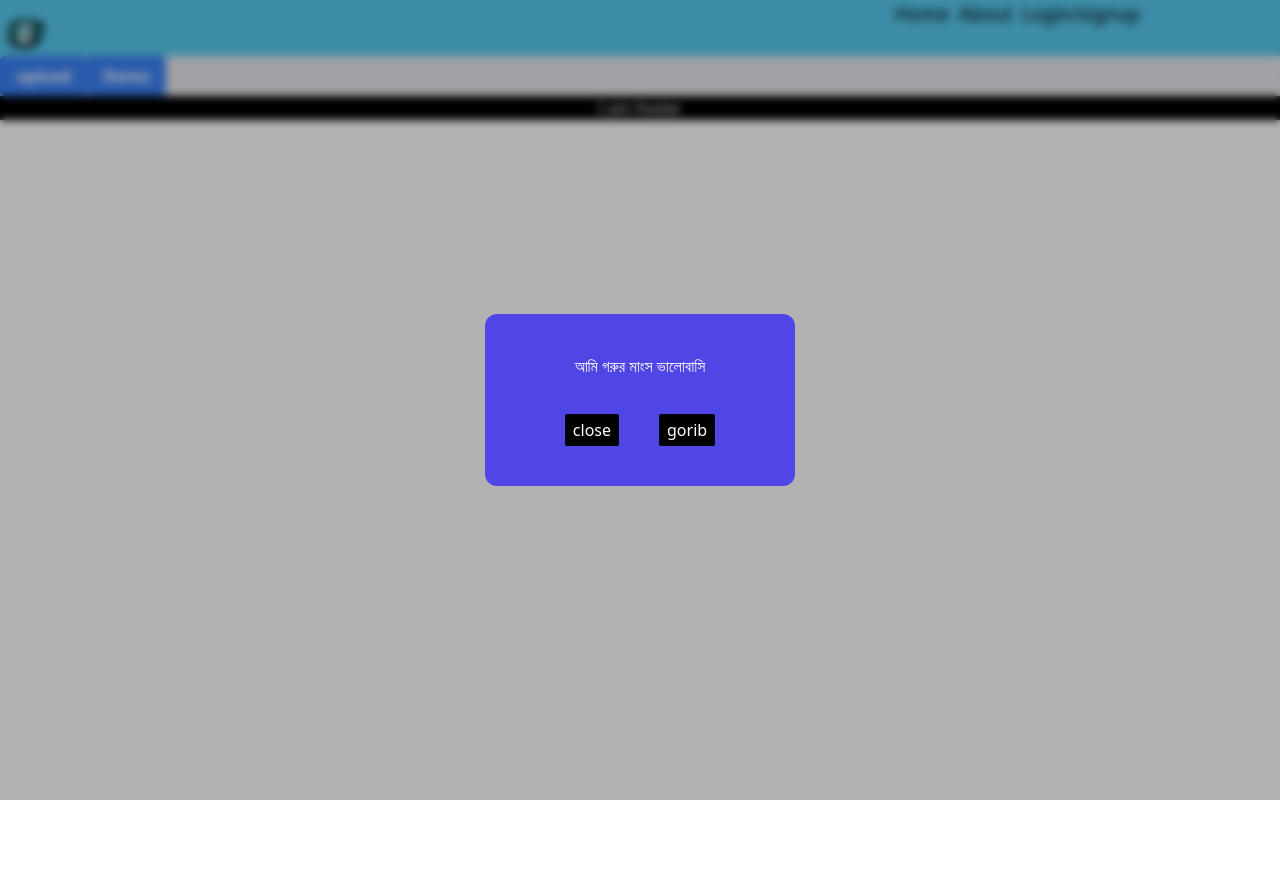
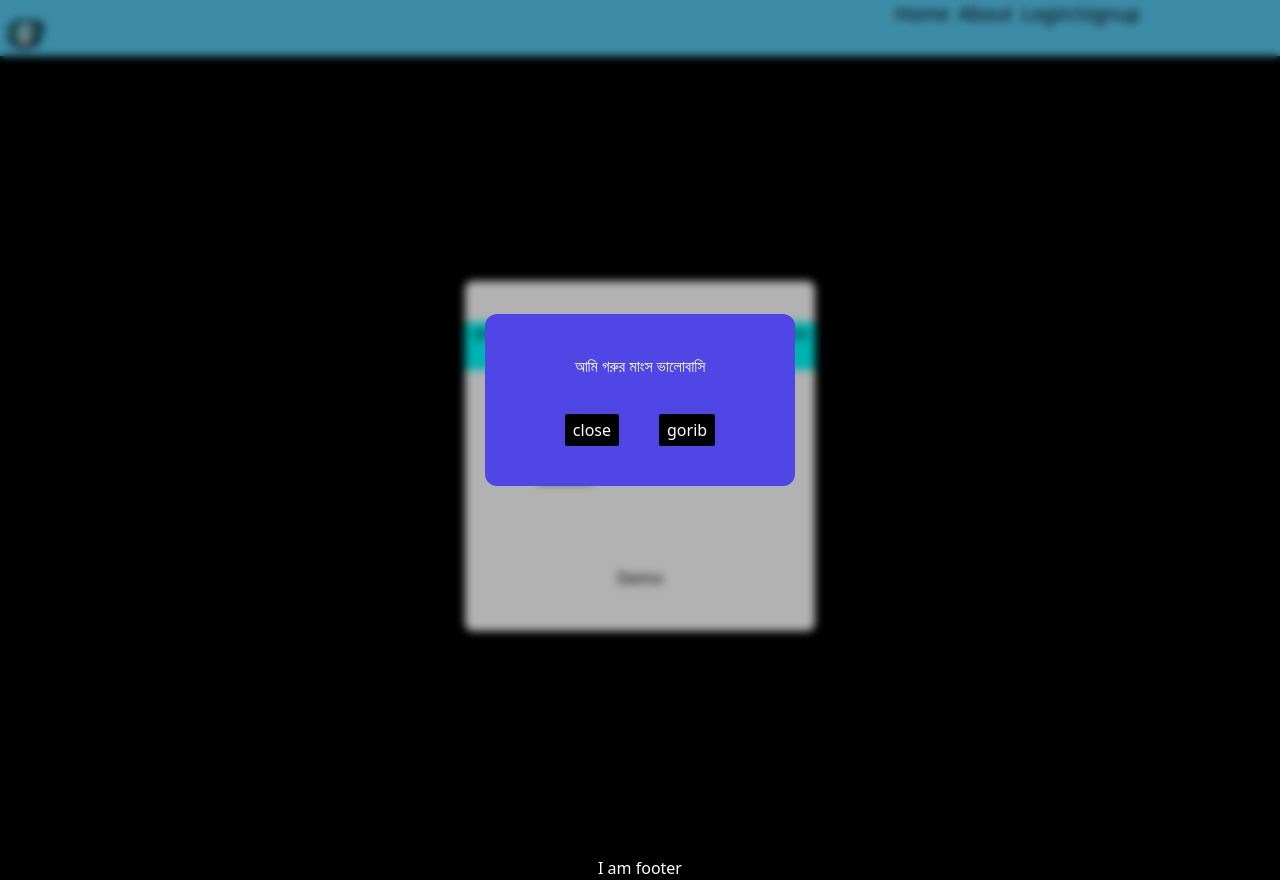
Before and after one commit to samratabduljalil/AgriCareHub, a React (Vite) app in the folder frontend/: page / in a window 1280 px wide. Before the commit the page ends 800 px from the top, so only its background shows below. Built offline with nearby package versions, Linux system fonts and the light colour scheme.

Commit message:
working on Demo Medication Home

```diff
--- a/frontend/src/App.tsx
+++ b/frontend/src/App.tsx
@@ -1,7 +1,10 @@
-import React from 'react';
+
 import { BrowserRouter as Router, Route,Routes} from 'react-router-dom';
 import Home from './Pages/Home'
 import About from './Pages/About'
+import Medication from './Pages/Medication'
+import Demo from './Pages/Demo'
+
 
 function App() {
 
@@ -14,6 +17,8 @@ function App() {
       <Routes>
         <Route  path="/" element={<Home/>} />
         <Route  path="/About" element={<About/>} />
+        <Route  path="/Medication" element={<Medication/>} />
+        <Route  path="/Demo" element={<Demo/>} />
         </Routes>
     </Router>
     </>
--- /dev/null
+++ b/frontend/src/Pages/Demo.tsx
@@ -0,0 +1,14 @@
+import './demo.css';
+
+function Demo(){
+
+    return(<>
+    <div className="footer"><h1>I am Demo</h1></div>
+
+    </>
+    )
+
+
+
+    }
+    export default Demo
--- a/frontend/src/Pages/Home.tsx
+++ b/frontend/src/Pages/Home.tsx
@@ -1,4 +1,5 @@
 import './home.css';
+import {NavLink} from 'react-router-dom';
 import { useState } from 'react'
 import Navbar from '../Component/Navbar'
 import Footer from '../Component/Footer'
@@ -12,9 +13,18 @@ return (
 
     <Navbar></Navbar>
 
-    <div className="x-100 y-160 bg-gray-200 ">
-      <button className="bg-blue-500 hover:bg-blue-700 text-white font-bold py-2 px-4 rounded">upload</button>
-      <button className="bg-blue-500 hover:bg-blue-700  text-white font-bold py-2 px-4 rounded">Demo</button>
+    <div className="hero">
+
+   <div className="card">
+    <p className='card_text'>আপনার ফসলের রোগ নির্ণয় করতে চাইলে বোতামে চাপ দিন।  কিভাবে করবেন জানতে চাইলে বোতামে চাপ দিন।</p>
+   <button className="btn_upload"><NavLink to="/Medication">upload</NavLink></button>
+    <button className="btn_demo"><NavLink to="/Demo">Demo</NavLink></button>
+
+
+   </div>
+
+
+
     </div>
 
 
--- /dev/null
+++ b/frontend/src/Pages/Medication.tsx
@@ -0,0 +1,19 @@
+import './medication.css';
+import Navbar from '../Component/Navbar'
+import Footer from '../Component/Footer'
+import Modal from '../Component/Modal'
+
+function Medication(){
+
+    return(<>
+
+    <Navbar></Navbar>
+    <div className="footer"><h1>I am medication</h1></div>
+    <Footer></Footer>
+    </>
+    )
+
+
+
+    }
+    export default Medication
--- a/frontend/src/Pages/home.css
+++ b/frontend/src/Pages/home.css
@@ -1,16 +1,44 @@
-.body{
-    margin-top: 0;
-    height:100vh  ;
-  width: 100% ;
-background-image:url('/image/_3c059275-0cb8-4448-b051-237b94fa5441.jpg') ;
+body{
 
-background-repeat: no-repeat; /* Prevents the background image from repeating */
-  background-position: center;
+  background-color: black;
 
 }
+
+
 .hero{
+display: flex;
+height: 100vh;
+align-items: center;
+justify-items: center;
+justify-content: center;
 
-width: 100%;
-height: 50%;
-background-color: black;
 }
+.card {
+  width: 350px;
+ height: 350px;
+  display: grid;
+  grid-template-columns: 1fr ;
+  align-items: center;
+  justify-items: center;
+  justify-content: center;
+  text-align: center;
+  border-radius: 8px;
+  box-shadow: 0 4px 6px rgba(0, 0, 0, 0.1);
+  background-color: #fff;
+}
+.btn_upload{
+ padding: 3px;
+ background-color: green;
+ border-radius: 5px;
+ margin-right: 150px;
+
+
+
+}
+.card_text{
+display: flex;
+text-align: center;
+justify-content: center;
+background-color: aqua;
+
+}
```
Also changed, not shown: frontend/src/Component/footer.css (line endings or trailing spaces), frontend/src/Pages/demo.css (added), frontend/src/Pages/medication.css (added).
